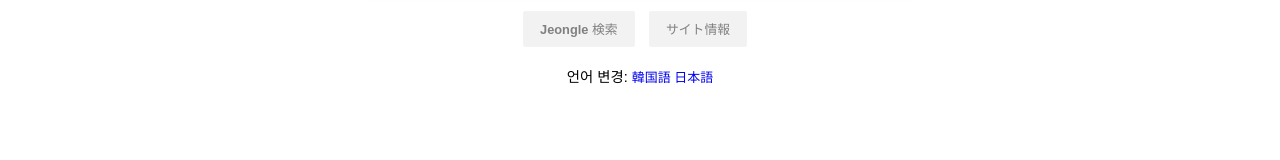
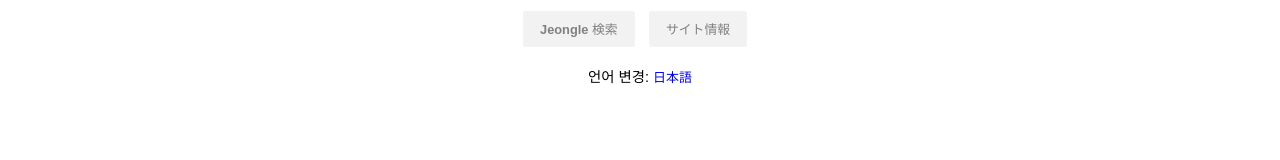
Before and after one commit to jeong-jimin-github/Jeongle, a plain HTML site: page indexjp.html in a window 1280 px wide. Shown: the part 327-487 px from the top of the page. Drawn offline with Linux system fonts and the light colour scheme.

Commit message:
Update indexjp.html

```diff
--- a/indexjp.html
+++ b/indexjp.html
@@ -145,7 +145,7 @@
                 <button class="button" type="button" onclick="window.location.href = 'info.html';">サイト情報</button>
             </form>
             <br>
-            <p>언어 변경: <a href="index.html">韓国語</a><a href="indexjp.html"> 日本語</a></p>
+            <p>언어 변경: <a href="index.html"></a><a href="indexjp.html"> 日本語</a></p>
         </div>
         <div class="bottom">
             <div class="bottombars">
```
